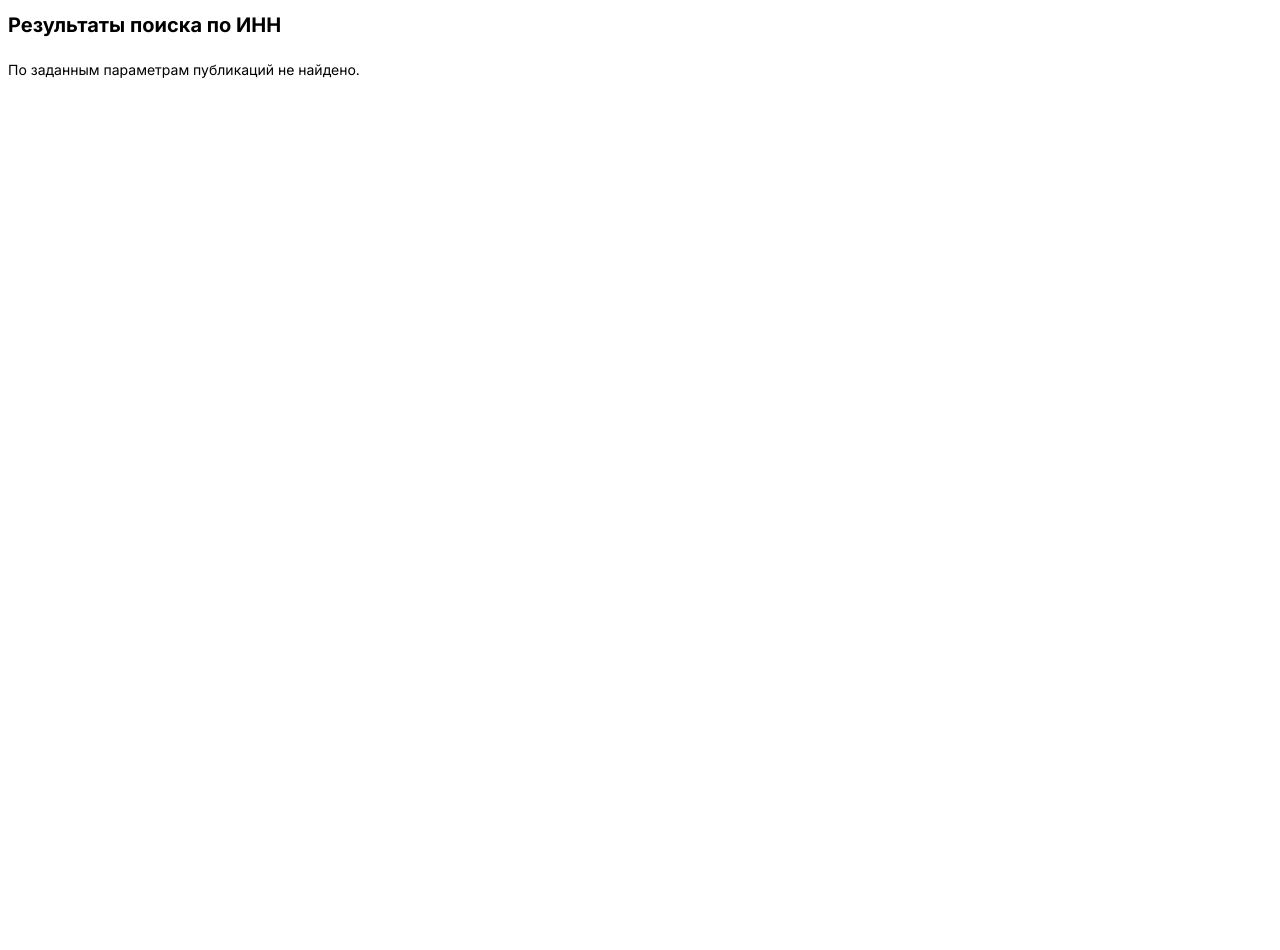
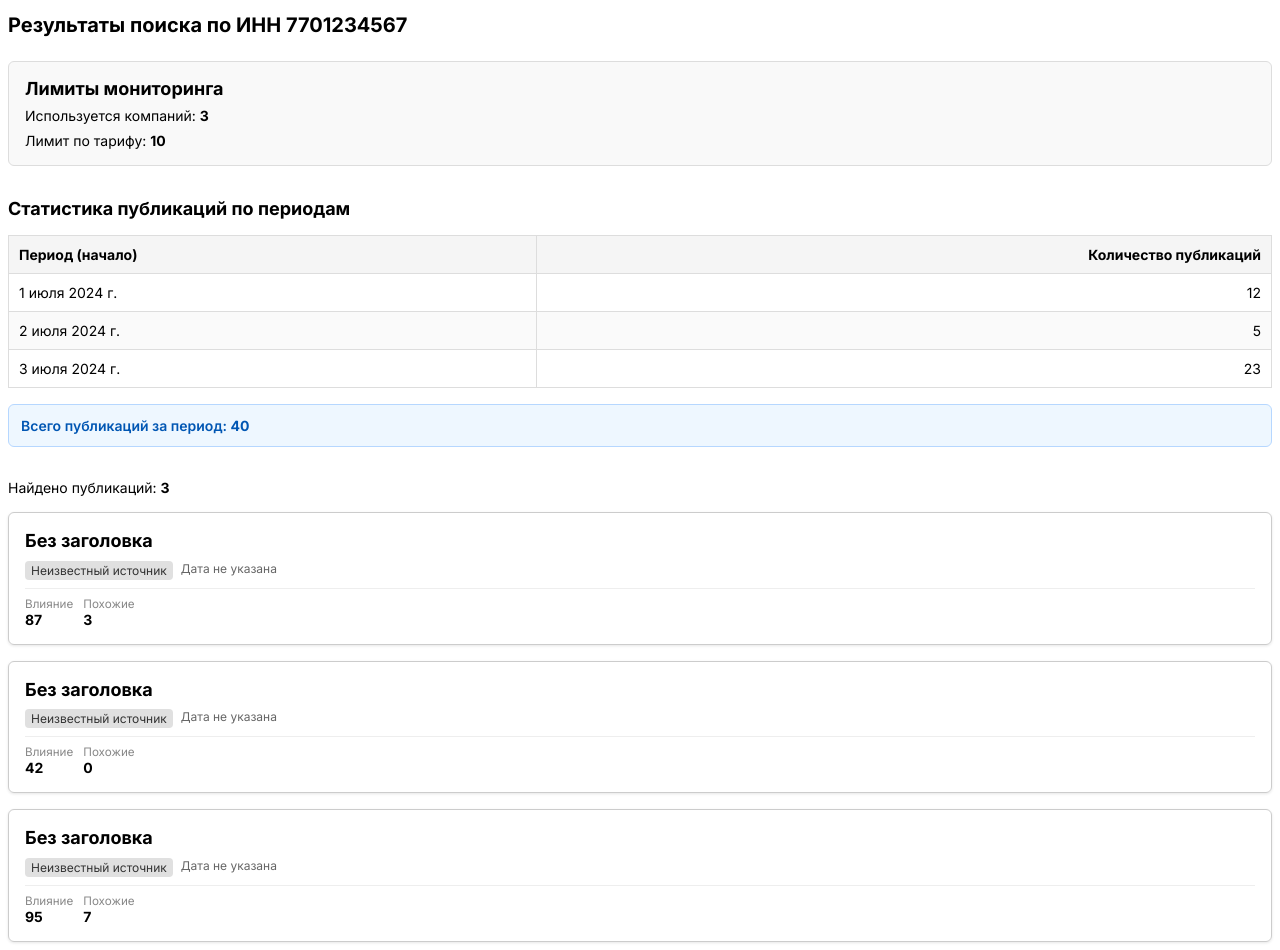
Before and after one commit to OksanaGutsevich/scan-project, a React (Vite) app: page /results in a window 1280 px wide. Before the commit the page ends 800 px from the top, so only its background shows below. Built offline with nearby package versions, Linux system fonts and the light colour scheme; no server answers; sample sign-in values are in the browser's storage.

Commit message:
Home page auth has done

```diff
--- a/src/components/PublicationCard.tsx
+++ b/src/components/PublicationCard.tsx
@@ -0,0 +1,104 @@
+// src/components/PublicationCard.tsx
+import type { SearchResultItem, ScanDoc } from "../types";
+import { Link } from "react-router-dom";
+
+interface PublicationCardProps {
+  item: SearchResultItem;
+  // Если у тебя уже есть полные данные (например, из кэша) — можно передавать scanDoc
+  scanDoc?: ScanDoc | null;
+}
+
+export const PublicationCard = ({ item, scanDoc }: PublicationCardProps) => {
+  const title = scanDoc?.title.text || "Без заголовка";
+  const sourceName = scanDoc?.source.name || "Неизвестный источник";
+  const issueDate = scanDoc?.issueDate
+    ? new Date(scanDoc.issueDate).toLocaleDateString("ru-RU")
+    : "Дата не указана";
+
+  return (
+    <Link
+      to={`/publication/${item.encodedId}`}
+      style={{ textDecoration: "none", color: "inherit" }}
+    >
+      <div
+        style={{
+          border: "1px solid #ccc",
+          padding: "1rem",
+          borderRadius: "6px",
+          boxShadow: "0 1px 3px rgba(0,0,0,0.1)",
+          transition: "transform 0.2s, box-shadow 0.2s",
+          cursor: "pointer",
+        }}
+        onMouseEnter={(e) => {
+          const el = e.currentTarget as HTMLElement;
+          el.style.transform = "translateY(-4px)";
+          el.style.boxShadow = "0 4px 8px rgba(0,0,0,0.15)";
+        }}
+        onMouseLeave={(e) => {
+          const el = e.currentTarget as HTMLElement;
+          el.style.transform = "";
+          el.style.boxShadow = "";
+        }}
+      >
+        <h3
+          style={{
+            margin: 0,
+            fontSize: "18px",
+            marginBottom: "0.5rem",
+            lineHeight: 1.3,
+          }}
+        >
+          {title}
+        </h3>
+
+        <div
+          style={{
+            display: "flex",
+            gap: "8px",
+            flexWrap: "wrap",
+            marginBottom: "0.5rem",
+          }}
+        >
+          <span
+            style={{
+              fontSize: "12px",
+              padding: "2px 6px",
+              background: "#e0e0e0",
+              borderRadius: "4px",
+              color: "#333",
+            }}
+          >
+            {sourceName}
+          </span>
+          <span
+            style={{
+              fontSize: "12px",
+              color: "#666",
+            }}
+          >
+            {issueDate}
+          </span>
+        </div>
+
+        <div
+          style={{
+            display: "flex",
+            gap: "10px",
+            marginTop: "0.5rem",
+            paddingTop: "0.5rem",
+            borderTop: "1px solid #eee",
+          }}
+        >
+          <div>
+            <small style={{ display: "block", color: "#888" }}>Влияние</small>
+            <strong style={{ fontSize: "14px" }}>{item.influence}</strong>
+          </div>
+          <div>
+            <small style={{ display: "block", color: "#888" }}>Похожие</small>
+            <strong style={{ fontSize: "14px" }}>{item.similarCount}</strong>
+          </div>
+        </div>
+      </div>
+    </Link>
+  );
+};
--- a/src/components/TariffCard.module.css
+++ b/src/components/TariffCard.module.css
@@ -80,6 +80,7 @@
 
 .btn:hover {
   background: #e0e0e0;
+  color: #3b3939;
 }
 
 .btnCurrent {
@@ -93,7 +94,6 @@
 }
 
 .tariffTitleWrapper {
-  background-color: #ffb64f;
   border-radius: 12px 12px 0 0;
   display: flex;
   padding: 10px;
--- a/src/components/WhyWeCarousel.module.css
+++ b/src/components/WhyWeCarousel.module.css
@@ -52,9 +52,6 @@
   flex-direction: column;
   align-items: flex-start;
   box-sizing: border-box; /* Критично: чтобы padding не увеличивал общую ширину сверх flex-расчета */
-  transition:
-    transform 0.2s,
-    box-shadow 0.2s;
 }
 
 .card:hover:not(.card--current) {
--- a/src/context/AuthContext.tsx
+++ b/src/context/AuthContext.tsx
@@ -1,12 +1,13 @@
 // src/context/AuthContext.tsx
-import { createContext, useState } from "react";
+import { createContext, useState, useEffect } from "react";
 import type { ReactNode } from "react";
 import apiClient from "../api/client";
-import type { LoginResponse } from "../types";
+import type { LoginResponse, AccountInfoResponse } from "../types";
 
 interface AuthContextType {
   isAuthenticated: boolean;
   token: string | null;
+  user: { eventFiltersInfo?: AccountInfoResponse["eventFiltersInfo"] } | null;
   loginUser: (login: string, password: string) => Promise<void>;
   logout: () => void;
 }
@@ -17,6 +18,9 @@ export const AuthProvider = ({ children }: { children: ReactNode }) => {
   const [token, setToken] = useState<string | null>(() =>
     localStorage.getItem("accessToken"),
   );
+  const [user, setUser] = useState<{
+    eventFiltersInfo?: AccountInfoResponse["eventFiltersInfo"];
+  } | null>(null);
   const isAuthenticated = !!token;
 
   const loginUser = async (login: string, password: string) => {
@@ -25,11 +29,19 @@ export const AuthProvider = ({ children }: { children: ReactNode }) => {
         login,
         password,
       });
+
       const accessToken = res.data.accessToken;
       localStorage.setItem("accessToken", accessToken);
       setToken(accessToken);
+
+      // В фоне запрашиваем лимиты аккаунта
+      const infoRes = await apiClient.get<AccountInfoResponse>(
+        "/api/v1/account/info",
+      );
+      setUser({ eventFiltersInfo: infoRes.data.eventFiltersInfo });
     } catch (err) {
       setToken(null);
+      setUser(null);
       throw err;
     }
   };
@@ -37,14 +49,26 @@ export const AuthProvider = ({ children }: { children: ReactNode }) => {
   const logout = () => {
     localStorage.removeItem("accessToken");
     setToken(null);
+    setUser(null);
   };
 
+  // Если страница перезагружена и токен есть — восстанавливаем лимиты
+  useEffect(() => {
+    if (token && !user) {
+      apiClient
+        .get<AccountInfoResponse>("/api/v1/account/info")
+        .then((res) => setUser({ eventFiltersInfo: res.data.eventFiltersInfo }))
+        .catch(() => setUser(null));
+    }
+  }, [token, user]);
+
   return (
-    <AuthContext.Provider value={{ isAuthenticated, token, loginUser, logout }}>
+    <AuthContext.Provider
+      value={{ isAuthenticated, token, user, loginUser, logout }}
+    >
       {children}
     </AuthContext.Provider>
   );
 };
 
-// Экспортируем сам контекст, если кому-то понадобится использовать useContext напрямую
 export { AuthContext };
--- a/src/pages/HomePage.module.css
+++ b/src/pages/HomePage.module.css
@@ -66,6 +66,35 @@
   background-color: #7ce3e1;
 }
 
+.btnRequest {
+  background: #5970ff;
+  color: #f5f5f5;
+  padding: 8px 62px;
+  border-radius: 6px;
+  border: none;
+  cursor: pointer;
+  transition: all 0.2s;
+  text-decoration: none;
+  font-size: 22px;
+  width: 335px;
+  width: 100%;
+  /*плавный переход */
+  transition:
+    transform 0.2s cubic-bezier(0.25, 0.8, 0.25, 1),
+    box-shadow 0.2s ease,
+    background-color 0.2s ease;
+  user-select: none; /* чтобы текст не выделялся при быстрых кликах */
+}
+
+.btnRequest:hover {
+  /* Лёгкий прыжок вверх */
+  transform: translateY(-4px) scale(1.2);
+  /* Чуть более заметная тень при прыжке */
+  box-shadow: 0 8px 20px rgba(79, 70, 229, 0.3);
+  background-color: #d9d9d9;
+  color: #3b3939;
+}
+
 .btnLogin {
   color: black;
   text-decoration: none;
@@ -78,6 +107,59 @@
 .btnLogin:hover {
   transform: scale(1.1); /* увеличение на 5% */
   background-color: transparent;
+}
+
+.userInfoContainer {
+  display: flex;
+  justify-content: space-between;
+}
+
+.limitsBlock {
+  display: flex;
+  gap: 10px;
+  font-size: 10px;
+  font-weight: 200;
+  align-items: flex-end;
+}
+
+.limitsBlockWrapper {
+  display: flex;
+  background-color: #d9d9d9;
+  padding: 8px 12px;
+  margin-right: 50px;
+  border-radius: 6px;
+  align-items: baseline;
+  flex-direction: column;
+}
+
+.authButtons {
+  border: none;
+  background-color: transparent;
+  color: #d9d9d9;
+  cursor: pointer;
+}
+
+.authButtons:hover {
+  color: #333;
+  transform: scale(1.2);
+}
+
+.userRow {
+  display: flex;
+  align-items: center; /* аватарка и имя по одной линии и по центру */
+  gap: 8px; /* расстояние между картинкой и именем */
+}
+
+.limitValueUsed {
+  font-size: 14px;
+  color: #333;
+  font-weight: 600;
+}
+
+.limitValueTotal {
+  font-size: 14px;
+  color: #8ac540;
+  font-weight: 600;
 }
 
 .mainContent {
@@ -94,6 +176,7 @@
 .mainText {
   font-size: 20px;
   font-weight: 400;
+  margin-bottom: 70px;
 }
 
 .mainImage {
--- a/src/pages/HomePage.tsx
+++ b/src/pages/HomePage.tsx
@@ -7,6 +7,7 @@ import styles from "./HomePage.module.css";
 import logoImg from "../assets/icons/logo.png";
 import logoImgFooter from "../assets/icons/logofooter.png";
 import mainImage from "../assets/icons/main.png";
+import avatarImage from "../assets/icons/avatar.png";
 import secondaryImage from "../assets/icons/secondary.png";
 import { TariffCard } from "../components/TariffCard";
 import beginnerImage from "../assets/icons/beginner.png";
@@ -15,7 +16,11 @@ import businessImage from "../assets/icons/business.png";
 import checkImage from "../assets/icons/check.png";
 
 export function HomePage() {
-  const { isAuthenticated, logout } = useAuth();
+  const { isAuthenticated, logout, user } = useAuth();
+
+  const limits = user?.eventFiltersInfo;
+  const used = limits?.usedCompanyCount ?? 0;
+  const total = limits?.companyLimit ?? 0;
 
   return (
     <div className={styles.container}>
@@ -40,13 +45,50 @@ export function HomePage() {
 
         <div className={styles.authBlock}>
           {isAuthenticated ? (
+            limits ? (
+              <div className={styles.userInfoContainer}>
+                <div className={styles.limitsBlockWrapper}>
+                  <div className={styles.limitsBlock}>
+                    <span className={styles.limitLabel}>
+                      Использовано компаний
+                    </span>
+                    <span className={styles.limitValueUsed}>{used}</span>
+                  </div>
+
+                  <div className={styles.limitsBlock}>
+                    <span className={styles.limitLabel}>
+                      Лимит по компаниям
+                    </span>
+                    <span className={styles.limitValueTotal}>{total}</span>
+                  </div>
+                </div>
+
+                <div>
+                  <div className={styles.userRow}>
+                    {/* Имя */}
+                    <span className={styles.userName}>Иванов И.</span>
+
+                    {/* Аватарка */}
+                    <img
+                      src={avatarImage}
+                      alt="Аватар пользователя"
+                      className={styles.avatar}
+                      loading="lazy"
+                    />
+                  </div>
+
                   <button
+                    onClick={logout}
                     className={styles.authButtons}
-              onClick={() => logout()}
                     type="button"
                   >
                     Выйти
                   </button>
+                </div>
+              </div>
+            ) : (
+              <span className={styles.loadingLimits}>Загрузка лимитов...</span>
+            )
           ) : (
             <>
               <button className={styles.btnRegister}>Зарегистрироваться</button>
--- a/src/pages/ResultsPage.tsx
+++ b/src/pages/ResultsPage.tsx
@@ -1,14 +1,35 @@
+// src/pages/ResultsPage.tsx
 import { useEffect, useState } from "react";
 import { useSearchParams } from "react-router-dom";
-import apiClient from "../api/client";
-import type { SearchResponse, EventFiltersInfo } from "../types";
+// apiClient пока не нужен — используем моки для этапа вёрстки
+// import apiClient from '../api/client';
+
+import type {
+  SearchResponse,
+  EventFiltersInfo,
+  AnalyticsResponse,
+} from "../types";
+import { SearchStats } from "../components/SearchStats";
+import { PublicationCard } from "../components/PublicationCard";
+
+// Импортируем моковые данные из отдельного файла
+import { MOCK_SEARCH_RESPONSE, MOCK_ANALYTICS } from "../mock/mockData";
+
+// Моковые лимиты (можно тоже вынести в mockData, если нужно)
+const MOCK_LIMITS: EventFiltersInfo = {
+  usedCompanyCount: 3,
+  companyLimit: 10,
+};
 
 function ResultsPage() {
   const [searchParams] = useSearchParams();
-  const inn = searchParams.get("inn");
+  // Если в URL нет ИНН — подставим тестовый, чтобы страница не была пустой при вёрстке
+  const inn = searchParams.get("inn") || "7701234567";
 
   const [results, setResults] = useState<SearchResponse | null>(null);
   const [limits, setLimits] = useState<EventFiltersInfo | null>(null);
+  const [stats, setStats] = useState<AnalyticsResponse | null>(null);
+
   const [loading, setLoading] = useState(true);
   const [error, setError] = useState<string | null>(null);
 
@@ -18,7 +39,19 @@ function ResultsPage() {
       return;
     }
 
-    // Формируем payload строго по контракту: targetSearchEntities — всегда массив из 1 объекта
+    setLoading(true);
+    setError(null);
+
+    // --- ЭТАП ВЁРСТКИ: используем моки из src/mocks/mockData.ts ---
+    setTimeout(() => {
+      setLimits(MOCK_LIMITS);
+      setResults(MOCK_SEARCH_RESPONSE);
+      setStats(MOCK_ANALYTICS);
+      setLoading(false);
+    }, 400); // имитация небольшой задержки сети
+
+    /*
+    // ОРИГИНАЛЬНАЯ ЛОГИКА С API (раскомментировать на этапе подключения бэкенда):
     const payload = {
       issueDateInterval: {
         startDate: new Date().toISOString(),
@@ -26,16 +59,15 @@ function ResultsPage() {
       },
       searchContext: {
         targetSearchEntitiesContext: {
-          // ВАЖНО: всегда ровно один объект, как указано в требованиях проекта
-          targetSearchEntities: [{ type: "Company" }],
+          targetSearchEntities: [{ type: 'company', inn }],
           onlyMainRole: true,
-          tonality: "Any",
           onlyWithRiskFactors: false,
+          tonality: 'any',
           riskFactors: { and: [], or: [], not: [] },
           themes: { and: [], or: [], not: [] },
         },
         searchEntitiesFilter: {
-          and: [{ type: "Company" }],
+          and: [{ type: 'company' }],
           or: [],
           not: [],
         },
@@ -55,30 +87,28 @@ function ResultsPage() {
         excludeAnnouncements: true,
         excludeDigests: true,
       },
-      similarMode: "None",
-      intervalType: "Day",
+      similarMode: 'None',
+      intervalType: 'Day',
       limit: 50,
-      sortType: "None",
-      sortDirectionType: "Desc",
+      sortType: 'None',
+      sortDirectionType: 'Desc',
     };
 
-    setLoading(true);
-    setError(null);
-
-    // Параллельно грузим лимиты и результаты поиска
     Promise.all([
       apiClient
-        .get<{ eventFiltersInfo: EventFiltersInfo }>("/api/v1/account/info")
+        .get<{ eventFiltersInfo: EventFiltersInfo }>('/api/v1/account/info')
         .then((res) => res.data.eventFiltersInfo),
-      apiClient.post<SearchResponse>("/api/v1/objectsearch", payload),
+      apiClient.post<SearchResponse>('/api/v1/objectsearch', payload),
+      apiClient.get<AnalyticsResponse>('/api/v1/analytics').catch(() => null),
     ])
-      .then(([limitsData, searchData]) => {
+      .then(([limitsData, searchData, statsData]) => {
         setLimits(limitsData);
         setResults(searchData);
+        setStats(statsData);
         setLoading(false);
       })
       .catch((err) => {
-        let msg = "Не удалось загрузить данные.";
+        let msg = 'Не удалось загрузить данные.';
         if (err.response?.data?.message) {
           msg = err.response.data.message;
         } else if (err.message) {
@@ -87,6 +117,7 @@ function ResultsPage() {
         setError(msg);
         setLoading(false);
       });
+    */
   }, [inn]);
 
   if (loading) {
@@ -124,7 +155,7 @@ function ResultsPage() {
         Результаты поиска по ИНН {inn}
       </h1>
 
-      {/* Блок лимитов (если данные пришли) */}
+      {/* Блок лимитов */}
       {limits && (
         <div
           style={{
@@ -145,6 +176,10 @@ function ResultsPage() {
         </div>
       )}
 
+      {/* Блок статистики */}
+      {stats && <SearchStats points={stats.points} />}
+
+      {/* Список публикаций через PublicationCard */}
       {!results || results.items.length === 0 ? (
         <p>По заданным параметрам публикаций не найдено.</p>
       ) : (
@@ -161,31 +196,7 @@ function ResultsPage() {
             }}
           >
             {results.items.map((item) => (
-              <div
-                key={item.encodedId}
-                style={{
-                  border: "1px solid #ccc",
-                  padding: "1rem",
-                  borderRadius: "6px",
-                  boxShadow: "0 1px 3px rgba(0,0,0,0.1)",
-                }}
-              >
-                <h3
-                  style={{
-                    margin: 0,
-                    fontSize: "18px",
-                    marginBottom: "0.5rem",
-                  }}
-                >
-                  Публикация: {item.encodedId.substring(0, 30)}…
-                </h3>
-                <p style={{ margin: 0, color: "#555" }}>
-                  Влияние: <strong>{item.influence}</strong>
-                </p>
-                <p style={{ margin: "0.5rem 0 0", color: "#555" }}>
-                  Похожие публикации: <strong>{item.similarCount}</strong>
-                </p>
-              </div>
+              <PublicationCard key={item.encodedId} item={item} />
             ))}
           </div>
         </>
--- a/src/routes.tsx
+++ b/src/routes.tsx
@@ -1,7 +1,7 @@
 // src/routes.tsx
 import { Routes, Route } from "react-router-dom";
 import HomePage from "./pages/HomePage";
-import AuthPage from "./pages/AuthPage";
+import { AuthPage } from "./pages/AuthPage";
 import SearchFormPage from "./pages/SearchFormPage";
 import ResultsPage from "./pages/ResultsPage";
 import PublicationDetailPage from "./pages/PublicationDetailPage"; // <-- подключаем страницу
```
Also changed, not shown: src/assets/icons/avatar.png (added). Lines whose indentation alone changed are shown as unchanged.
